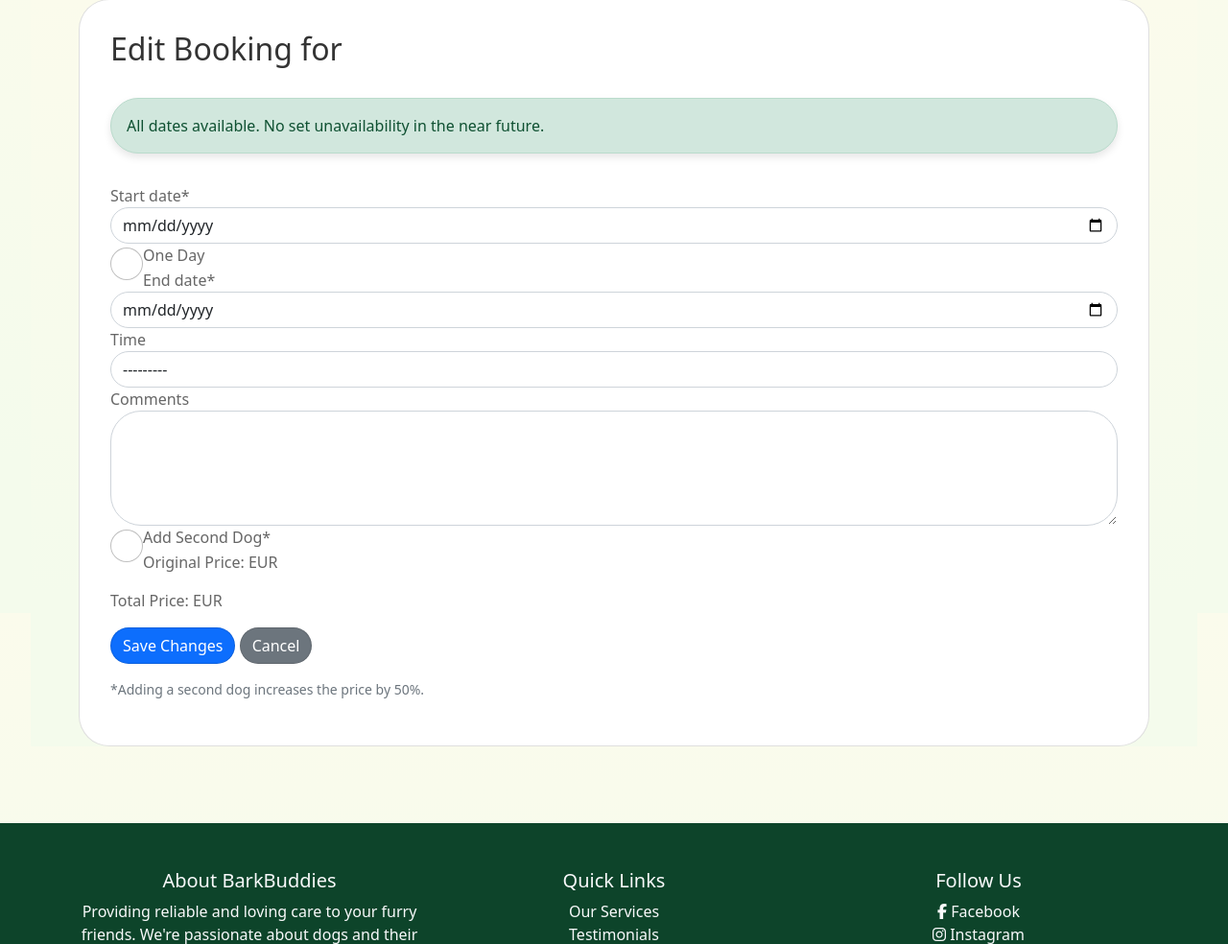
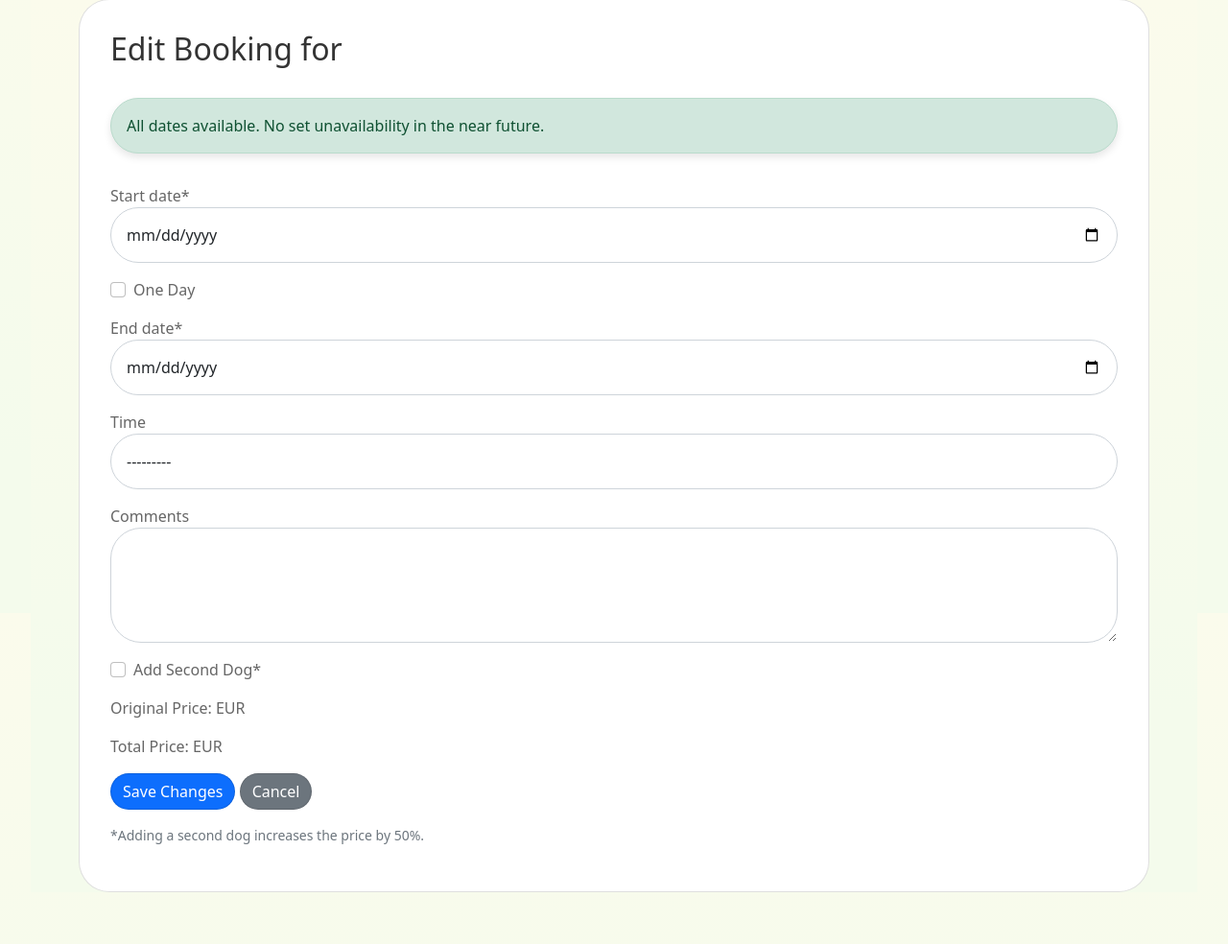
Before and after one commit to DietkeSt/bark-buddies, a Django app: template booking/templates/edit_booking.html in a window 1280 px wide. Shown: the part 161-1145 px from the top of the page at 96% size. Run offline with Django 3.2, Linux system fonts and the light colour scheme; the template is opened without the code that fills it: values that come from a table or form of the project are taken from there, others are empty; some libraries are stand-ins or nearby versions.

Commit message:
Adjust forms and modals css

```diff
--- a/static/css/style.css
+++ b/static/css/style.css
@@ -381,12 +381,21 @@ form.signup input {
 /* forms & modals */
 
 textarea,
-input,
+input#id_start_date,
+input#id_end_date,
+input#id_time,
+input#id_comments,
 select {
     max-height: 7.5em;
     border-radius: 2rem !important;
     border: 1px solid #ced4da;
-    padding: 1rem;
+    padding: 1rem !important;
+    margin-bottom: 1rem;
+}
+
+#div_id_just_one_day,
+#div_id_add_second_dog {
+    margin-bottom: 1rem;
 }
 
 .modal {
```
